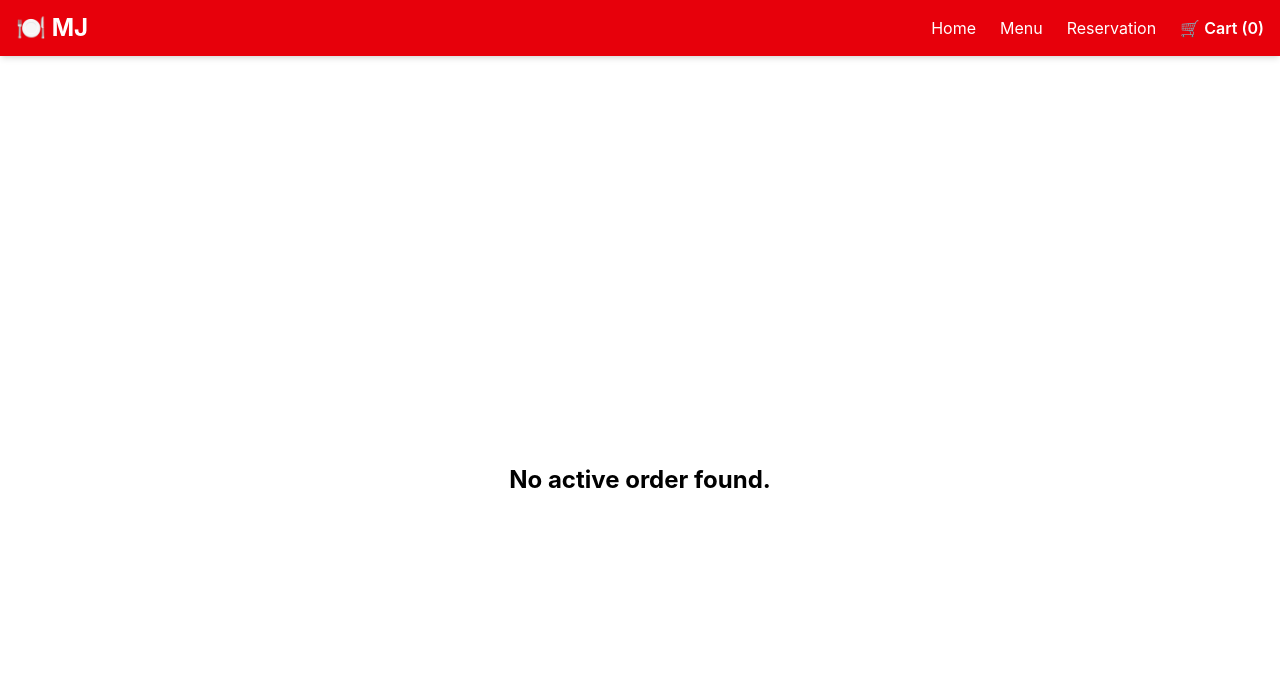
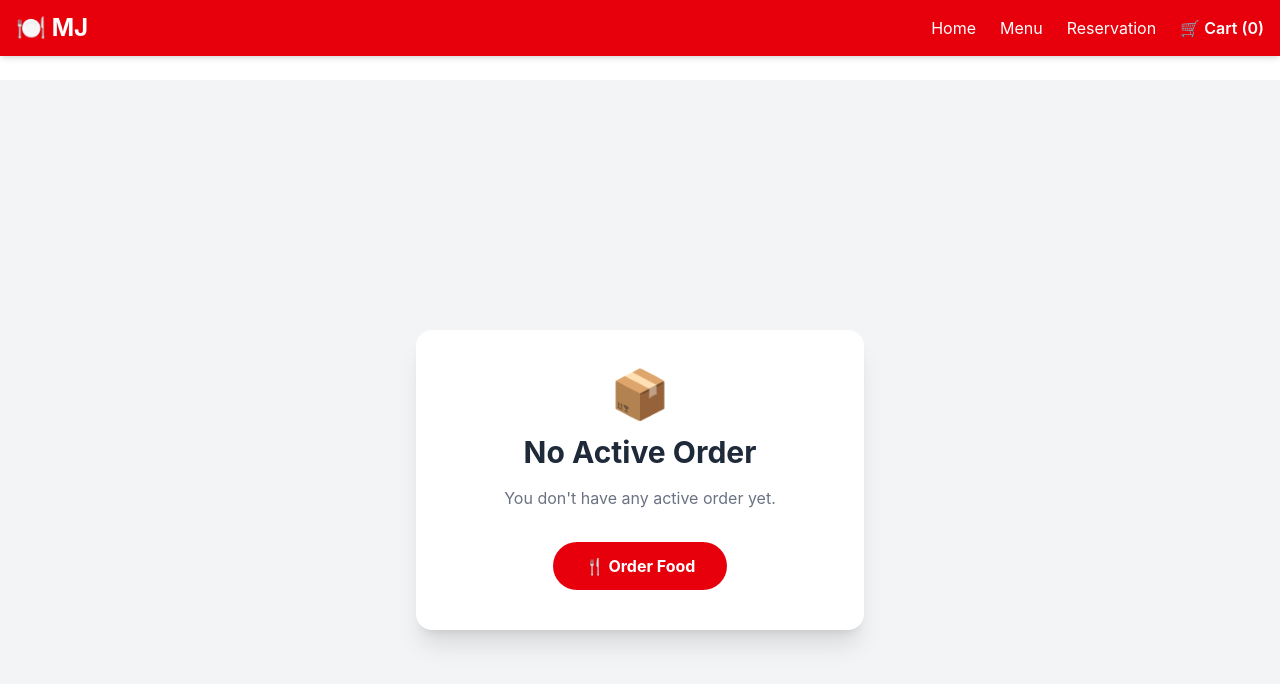
Before and after one commit to ngbedeabdull/New, a React (Vite) app: page /order-status in a window 1280 px wide. Shown: the top 684 px of the page. Built offline with nearby package versions, Linux system fonts and the light colour scheme.

Commit message:
Added Track My Order feature and automatic cart restoration

```diff
--- a/src/components/Hero.jsx
+++ b/src/components/Hero.jsx
@@ -21,7 +21,7 @@ const Hero = () => {
         setCurrentImage(nextImage);
         setNextImage((nextImage + 1) % heroImages.length);
         setFadeIn(false);
-      }, 1000); // Match the transition duration
+      }, 1000);
     }, 5000);
 
     return () => clearInterval(interval);
@@ -53,6 +53,7 @@ const Hero = () => {
 
       {/* Hero Content */}
       <div className="relative z-10 flex flex-col items-center justify-center h-full text-center text-white px-6">
+
         <h1 className="text-5xl md:text-7xl font-bold">
           🍽️ MJ Restaurant
         </h1>
@@ -61,12 +62,25 @@ const Hero = () => {
           Delicious Meals • Fast Service • Easy Ordering
         </p>
 
-        <Link
-          to="/menu"
-          className="mt-8 bg-red-600 hover:bg-red-700 px-8 py-3 rounded-full text-lg font-semibold transition"
-        >
-          View Menu
-        </Link>
+        {/* Buttons */}
+        <div className="mt-8 flex flex-col md:flex-row gap-4">
+
+          <Link
+            to="/menu"
+            className="bg-red-600 hover:bg-red-700 px-8 py-3 rounded-full text-lg font-semibold transition text-center"
+          >
+            🍴 View Menu
+          </Link>
+
+          <Link
+            to="/order-status"
+            className="bg-green-600 hover:bg-green-700 px-8 py-3 rounded-full text-lg font-semibold transition text-center"
+          >
+            📦 Track My Order
+          </Link>
+
+        </div>
+
       </div>
 
       {/* Navigation Dots */}
--- a/src/pages/OrderStatus.jsx
+++ b/src/pages/OrderStatus.jsx
@@ -1,6 +1,7 @@
 import { useEffect, useState } from "react";
 import { db } from "../firebase";
 import { doc, onSnapshot } from "firebase/firestore";
+import { Link } from "react-router-dom";
 
 const OrderStatus = () => {
   const [order, setOrder] = useState(null);
@@ -14,7 +15,14 @@ const OrderStatus = () => {
       doc(db, "orders", orderId),
       (docSnap) => {
         if (docSnap.exists()) {
-          setOrder(docSnap.data());
+          const orderData = docSnap.data();
+
+          setOrder(orderData);
+
+          // Automatically clear saved order after delivery
+          if (orderData.status === "Delivered") {
+            localStorage.removeItem("orderId");
+          }
         }
       }
     );
@@ -22,13 +30,31 @@ const OrderStatus = () => {
     return () => unsubscribe();
   }, []);
 
+  // No active order
   if (!order) {
     return (
-      <div className="min-h-screen flex items-center justify-center">
-        <h2 className="text-2xl font-bold">
-          No active order found.
-        </h2>
-      </div>
+      <section className="min-h-screen flex items-center justify-center bg-gray-100 px-6">
+        <div className="bg-white shadow-xl rounded-2xl p-10 text-center max-w-md w-full">
+
+          <h1 className="text-5xl mb-4">📦</h1>
+
+          <h2 className="text-3xl font-bold text-gray-800">
+            No Active Order
+          </h2>
+
+          <p className="text-gray-500 mt-4">
+            You don't have any active order yet.
+          </p>
+
+          <Link
+            to="/menu"
+            className="inline-block mt-8 bg-red-600 hover:bg-red-700 text-white px-8 py-3 rounded-full font-bold"
+          >
+            🍴 Order Food
+          </Link>
+
+        </div>
+      </section>
     );
   }
 
@@ -75,8 +101,6 @@ const OrderStatus = () => {
             <strong>Total:</strong> ₦
             {Number(order.total).toLocaleString()}
           </p>
-
-          {/* Progress */}
 
           <div className="mt-10">
 
@@ -126,7 +150,6 @@ const OrderStatus = () => {
                           : "bg-gray-300"
                       }`}
                     />
-
                   )}
 
                 </div>
@@ -163,6 +186,8 @@ const OrderStatus = () => {
 
           </div>
 
+          {/* Delivered Message */}
+
           {order.status === "Delivered" && (
 
             <div className="mt-10 bg-green-100 border border-green-500 rounded-xl p-6 text-center">
@@ -179,6 +204,13 @@ const OrderStatus = () => {
                 We hope you enjoyed your meal ❤️
               </p>
 
+              <Link
+                to="/menu"
+                className="inline-block mt-6 bg-red-600 hover:bg-red-700 text-white px-8 py-3 rounded-full font-bold"
+              >
+                🍴 Order Again
+              </Link>
+
             </div>
 
           )}
```
